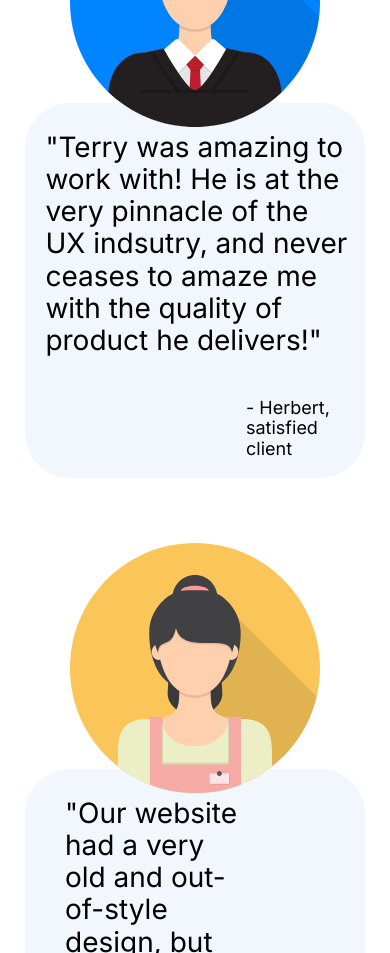
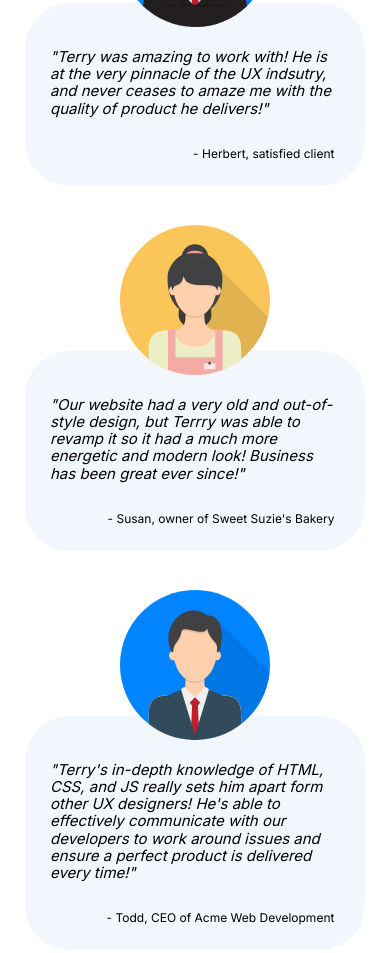
Before and after one commit to TimothyHorth/code_jam_spring_2022, a plain HTML site: page index.html in a window 390 px wide. Shown: the part 5235-6188 px from the top of the page. Drawn offline with nearby package versions, Linux system fonts and the light colour scheme.

Commit message:
Updates to project

```diff
--- a/blocks/contact.css
+++ b/blocks/contact.css
@@ -88,7 +88,12 @@
   width: 100%;
   min-height: 163px;
   resize: none;
-  padding-top: 20px;
+  padding: 10px 20px 0;
+  text-indent: 0;
+}
+
+.contact__form-input_type_message::placeholder {
+  text-indent: 0;
 }
 
 .contact__form-image {
--- a/blocks/testimonials.css
+++ b/blocks/testimonials.css
@@ -13,7 +13,7 @@
   font-weight: 700;
   line-height: 1.2;
   padding-top: 94px;
-  padding-bottom: 94px;
+  padding-bottom: 75px;
   margin: 0;
 }
 
@@ -65,7 +65,7 @@
 }
 
 .testimonials__speech-bubble_herbert {
-  max-width: 737px;
+  max-width: 850px;
   width: 100%;
 }
 
@@ -94,47 +94,46 @@
 
 .testimonials__text {
   font-family: "Inter", sans-serif;
-  font-size: 20px;
+  font-size: 27px;
   font-weight: 400;
   font-style: italic;
   margin: 0;
+  padding: 45px;
 }
 
 .testimonials__text_herbert {
-  font-size: 28px;
-  margin-right: 5%;
-  margin-left: 6%;
+  font-size: 27px;
 }
 
 .testimonials__text_susan {
-  font-size: 36px;
-  margin-right: 125px;
-  margin-left: 40px;
-  margin-bottom: 4%;
+  font-size: 32px;
+  padding-right: 125px;
 }
 
 .testimonials__text_todd {
-  font-size: 22px;
-  margin-right: 6%;
-  margin-left: 6%;
-  margin-top: 4%;
+  font-size: 27px;
+}
+
+.testimonials__citing {
+  font-size: 18px;
+  margin: 0;
+  text-align: right;
+  padding: 0 9% 40px 0;
 }
 
 .testimonials__citing_herbert {
   font-size: 18px;
-  margin-left: 65%;
-  padding-top: 4%;
 }
 
 .testimonials__citing_susan {
-  font-size: 18px;
-  padding-left: 50%;
+  font-size: 21px;
+  padding-right: 100px;
 }
 
 .testimonials__citing_todd {
   font-size: 18px;
-  margin-left: 54%;
-  margin-top: 9%;
+  margin: 0;
+  text-align: right;
 }
 
 @media screen and (max-width: 1024px) {
@@ -143,7 +142,7 @@
   }
 
   .testimonials__instances {
-    max-width: 850px;
+    max-width: 900px;
     padding-bottom: 96px;
     display: grid;
     grid-template-columns: auto;
@@ -152,7 +151,7 @@
       "herbert"
       "susan"
       "todd";
-    gap: 41px 0;
+    gap: 40px 0;
   }
 
   .testimonials__instance {
@@ -175,16 +174,16 @@
   }
 
   .testimonials__headshot_herbert {
-    max-width: 250px;
+    max-width: 220px;
     top: 0;
   }
 
   .testimonials__headshot_susan {
-    width: 250px;
+    width: 220px;
   }
 
   .testimonials__headshot_todd {
-    width: 250px;
+    width: 220px;
   }
 
   .testimonials__speech-bubble-tail-herbert {
@@ -198,7 +197,7 @@
   .testimonials__speech-bubble_herbert {
     position: relative;
     top: -24px;
-    max-width: 750px;
+    max-width: 850px;
     width: 100%;
   }
 
@@ -206,14 +205,14 @@
     position: relative;
     left: 0;
     top: -24px;
-    max-width: 750px;
+    max-width: 850px;
     width: 100%;
   }
 
   .testimonials__speech-bubble_todd {
     position: relative;
     top: -24px;
-    max-width: 750px;
+    max-width: 850px;
     width: 100%;
   }
 
@@ -227,21 +226,157 @@
 
   .testimonials__text_herbert {
     font-size: 28px;
-    margin-right: 5%;
-    margin-left: 6%;
   }
 
   .testimonials__text_susan {
     font-size: 28px;
-    margin-right: 125px;
-    margin-left: 40px;
-    margin-bottom: 4%;
+    padding-right: 45px;
   }
 
   .testimonials__text_todd {
     font-size: 28px;
-    margin-right: 6%;
-    margin-left: 6%;
-    margin-top: 4%;
+  }
+
+  .testimonials__citing_susan {
+    font-size: 18px;
+    padding-right: 9%;
   }
 }
+
+@media screen and (max-width: 800px) {
+  .testimonials__instances {
+    padding-bottom: 100px;
+    gap: 25px 0;
+  }
+  .testimonials__headshot_herbert {
+    width: 25%;
+    min-width: 150px;
+  }
+
+  .testimonials__headshot_susan {
+    width: 25%;
+    min-width: 150px;
+  }
+
+  .testimonials__headshot_todd {
+    width: 25%;
+    min-width: 150px;
+  }
+
+  .testimonials__speech-bubble_herbert {
+    top: -24px;
+  }
+
+  .testimonials__speech-bubble_susan {
+    top: -24px;
+  }
+
+  .testimonials__speech-bubble_todd {
+    top: -24px;
+  }
+
+  .testimonials__text {
+    font-family: "Inter", sans-serif;
+    font-size: 20px;
+    font-weight: 400;
+    font-style: italic;
+    margin: 0;
+    padding-bottom: 35px;
+  }
+
+  .testimonials__text_herbert {
+    font-size: 25px;
+    padding: 35px;
+  }
+
+  .testimonials__text_susan {
+    font-size: 25px;
+    padding: 35px;
+  }
+
+  .testimonials__text_todd {
+    font-size: 25px;
+    padding: 35px;
+  }
+
+  .testimonials__citing_herbert {
+    font-size: 16px;
+    padding-bottom: 35px;
+  }
+
+  .testimonials__citing_susan {
+    font-size: 16px;
+    padding-bottom: 35px;
+  }
+
+  .testimonials__citing_todd {
+    font-size: 16px;
+    padding-bottom: 35px;
+  }
+}
+
+@media screen and (max-width: 600px) {
+  .testimonials__instances {
+    gap: 15px 0;
+  }
+
+  .testimonials__text_herbert {
+    font-size: 19px;
+    padding: 45px 25px 30px;
+  }
+
+  .testimonials__text_susan {
+    font-size: 19px;
+    padding: 45px 25px 30px;
+  }
+
+  .testimonials__text_todd {
+    font-size: 19px;
+    padding: 45px 25px 30px;
+  }
+
+  .testimonials__citing_herbert {
+    font-size: 14px;
+    padding-bottom: 25px;
+  }
+
+  .testimonials__citing_susan {
+    font-size: 14px;
+    padding-bottom: 25px;
+  }
+
+  .testimonials__citing_todd {
+    font-size: 14px;
+    padding-bottom: 25px;
+  }
+}
+
+@media screen and (max-width: 467px) {
+  .testimonials__instances {
+    padding-bottom: 60px;
+  }
+
+  .testimonials__text_herbert {
+    font-size: 15px;
+  }
+
+  .testimonials__text_susan {
+    font-size: 15px;
+  }
+
+  .testimonials__text_todd {
+    font-size: 15px;
+  }
+
+  .testimonials__citing_herbert {
+    font-size: 12px;
+  }
+
+  .testimonials__citing_susan {
+    font-size: 12px;
+  }
+
+  .testimonials__citing_todd {
+    font-size: 12px;
+  }
+}
--- a/index.html
+++ b/index.html
@@ -332,12 +332,15 @@
               <div
                 class="testimonials__speech-bubble testimonials__speech-bubble_herbert"
               >
-                <p class="testimonials__text_herbert">
-                  "Terry was amazing to work with! He is at the very pinnacle of
-                  the UX indsutry, and never ceases to amaze me with the quality
-                  of product he delivers!"
+                <p class="testimonials__text testimonials__text_herbert">
+                  <span class="testimonials__text-quotes">"</span>Terry was
+                  amazing to work with! He is at the very pinnacle of the UX
+                  indsutry, and never ceases to amaze me with the quality of
+                  product he delivers!<span class="testimonials__text-quotes"
+                    >"</span
+                  >
                 </p>
-                <p class="testimonials__citing_herbert">
+                <p class="testimonials__citing testimonials__citing_herbert">
                   - Herbert, satisfied client
                 </p>
               </div>
@@ -346,12 +349,16 @@
               <div
                 class="testimonials__speech-bubble testimonials__speech-bubble_susan"
               >
-                <p class="testimonials__text_susan">
-                  "Our website had a very old and out-of-style design, but
-                  Terrry was able to revamp it so it had a much more energetic
-                  and modern look! Business has been great ever since!"
+                <p class="testimonials__text testimonials__text_susan">
+                  <span class="testimonials__text-quotes">"</span>Our website
+                  had a very old and out-of-style design, but Terrry was able to
+                  revamp it so it had a much more energetic and modern look!
+                  Business has been great ever since!<span
+                    class="testimonials__text-quotes"
+                    >"</span
+                  >
                 </p>
-                <p class="testimonials__citing_susan">
+                <p class="testimonials__citing testimonials__citing_susan">
                   - Susan, owner of Sweet Suzie's Bakery
                 </p>
               </div>
@@ -375,13 +382,17 @@
               <div
                 class="testimonials__speech-bubble testimonials__speech-bubble_todd"
               >
-                <p class="testimonials__text_todd">
-                  "Terry's in-depth knowledge of HTML, CSS, and JS really sets
-                  him apart form other UX designers! He's able to effectively
-                  communicate with our developers to work around issues and
-                  ensure a perfect product is delivered every time!"
+                <p class="testimonials__text testimonials__text_todd">
+                  <span class="testimonials__text-quotes">"</span>Terry's
+                  in-depth knowledge of HTML, CSS, and JS really sets him apart
+                  form other UX designers! He's able to effectively communicate
+                  with our developers to work around issues and ensure a perfect
+                  product is delivered every time!<span
+                    class="testimonials__text-quotes"
+                    >"</span
+                  >
                 </p>
-                <p class="testimonials__citing_todd">
+                <p class="testimonials__citing testimonials__citing_todd">
                   - Todd, CEO of Acme Web Development
                 </p>
               </div>
@@ -389,7 +400,7 @@
           </div>
         </section>
 
-        <!-- <section class="contact">
+        <section class="contact">
           <h2 class="contact__title">Contact Me!</h2>
           <div class="contact__form">
             <div class="contact__form-sidebar">
@@ -435,7 +446,7 @@
           <div class="contact__button-container">
             <button type="button" class="contact__button">Get In Touch</button>
           </div>
-        </section> -->
+        </section>
 
         <footer class="footer">
           <div class="footer__icons">
```
